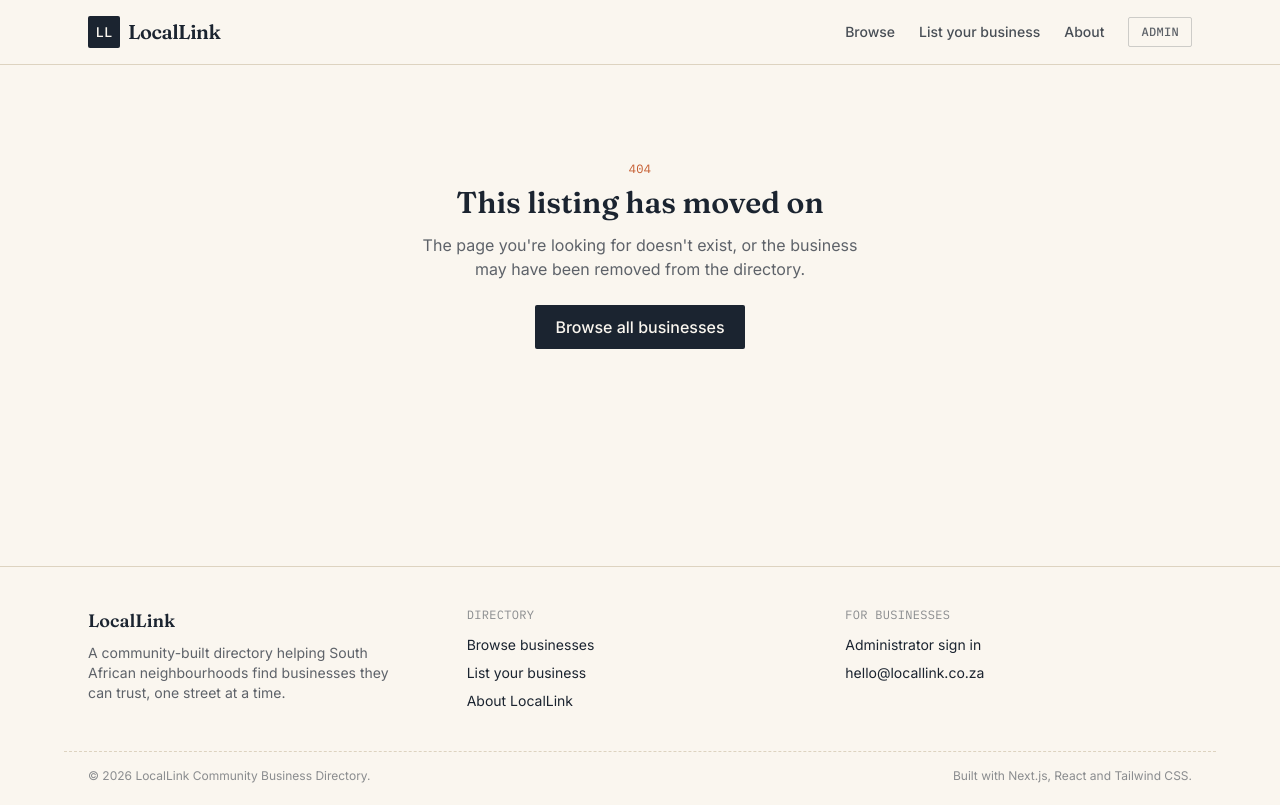
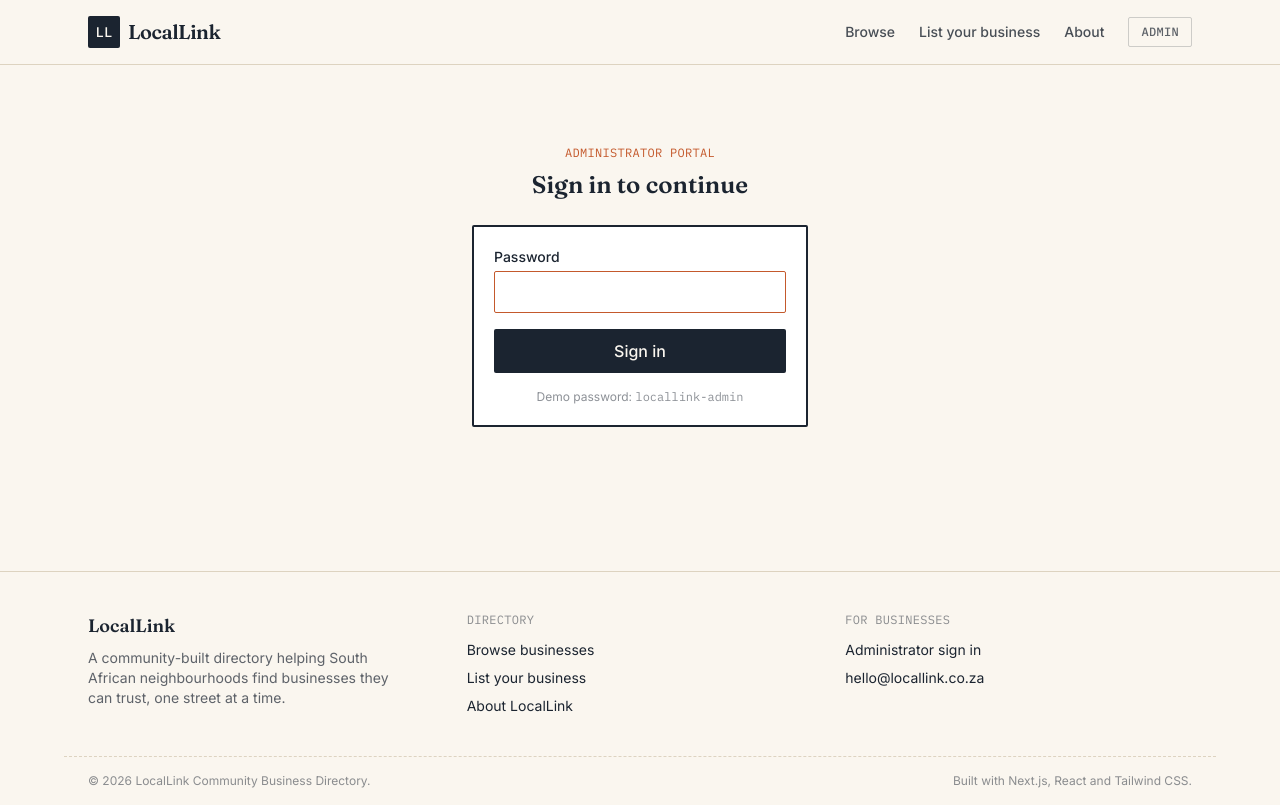
Before and after one commit to 230121338/local-business-directory, a Next.js app: page /admin in a window 1280 px wide. Before the commit this address had no page. Built offline with nearby package versions, Linux system fonts and the light colour scheme.

Commit message:
Create AdminPage component for administrator portal

```diff
--- /dev/null
+++ b/app/admin/page.js
@@ -0,0 +1,20 @@
+import AdminGate from "./AdminGate";
+import { getAllBusinesses, getAllReviews, getCategories } from "@/lib/data";
+
+export const metadata = {
+  title: "Administrator portal — LocalLink"
+};
+
+export default function AdminPage() {
+  const businesses = getAllBusinesses();
+  const reviews = getAllReviews();
+  const categories = getCategories();
+
+  return (
+    <AdminGate
+      businesses={businesses}
+      reviews={reviews}
+      categories={categories}
+    />
+  );
+  }
```
